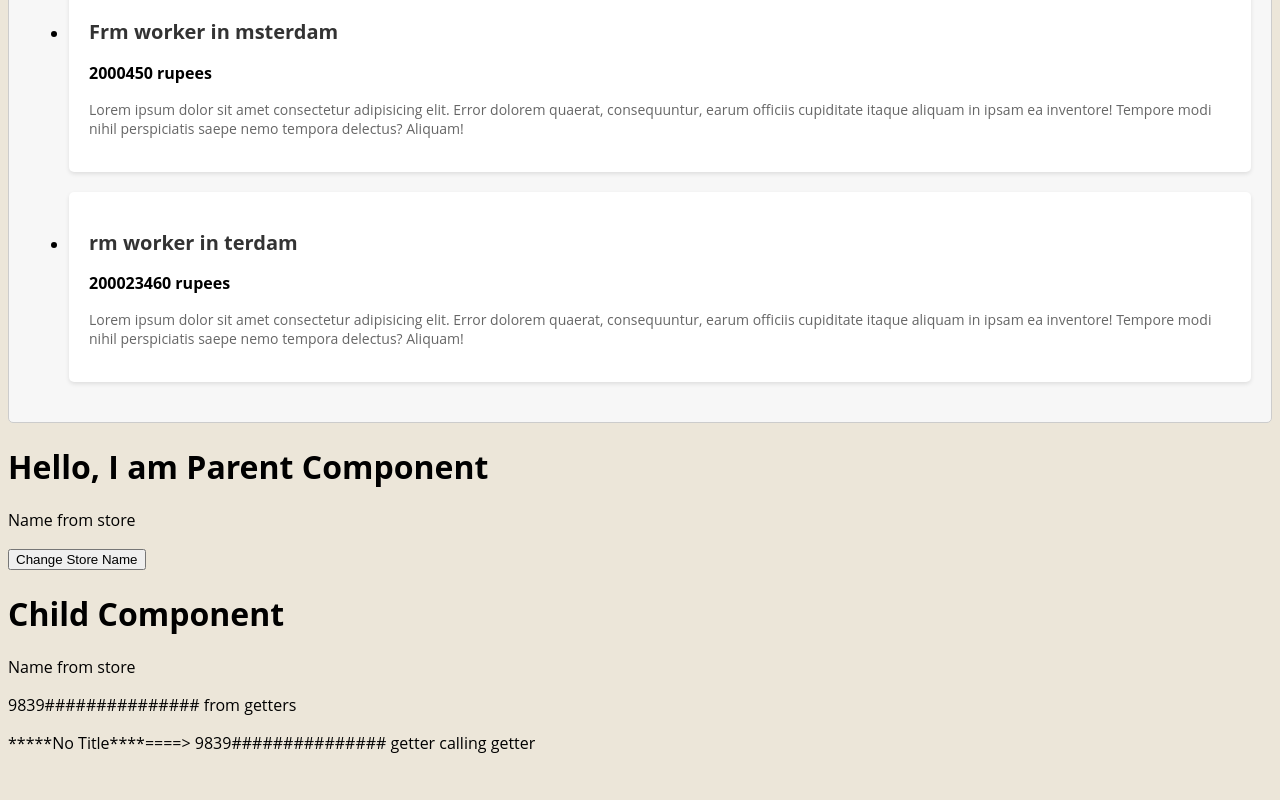
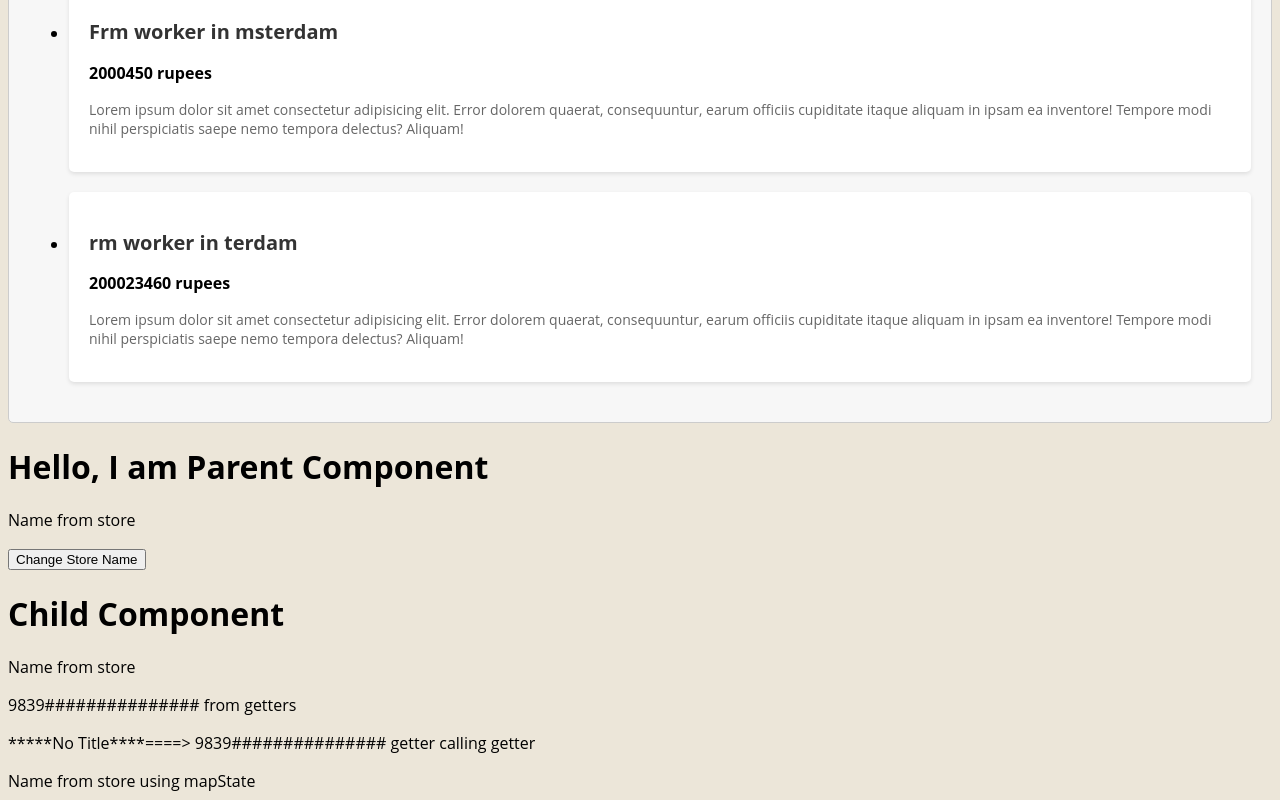
Before and after one commit to sandeep-narayana/TypeScript_With_VuE3, a Vue app in the folder typescript_vue_demo/vue_typescript_project/: page / in a window 1280 px wide. Shown: the part 1077-1877 px from the top of the page. Before the commit the page ends 1847 px from the top, so only its background shows below. Built offline with nearby package versions, Linux system fonts and the light colour scheme.

Commit message:
how to use mapState

```diff
--- a/typescript_vue_demo/vue_typescript_project/src/components/vuex/Child.vue
+++ b/typescript_vue_demo/vue_typescript_project/src/components/vuex/Child.vue
@@ -7,13 +7,21 @@
     <!-- useGetter will pring the written value -->
     <p>{{ useGetter }} from getters</p>
     <p>{{useNewGetter}} getter calling getter</p>
+
+<!-- showing state uisng mapState -->
+    {{xyz}} using mapState
   </div>
 </template>
 
 <script>
+import {mapState} from "vuex"
 export default {
   name: "ChildComponent",
   computed:{
+    ...mapState({
+      xyz:(state)=>state.storeName
+    }),
+
     useGetter(){
       return this.$store.getters.hashAdd
     },
```
